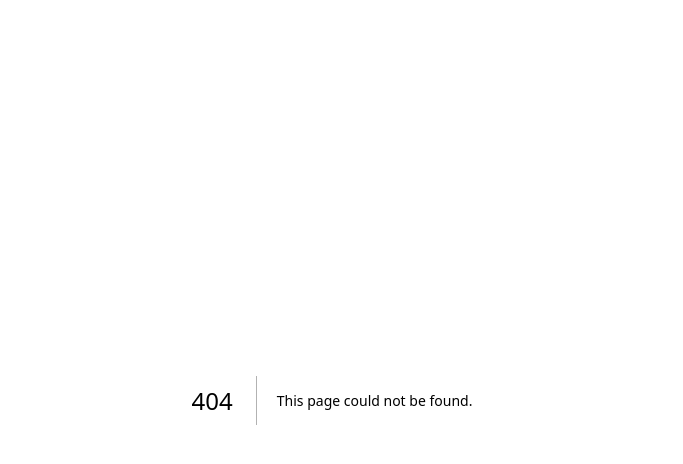
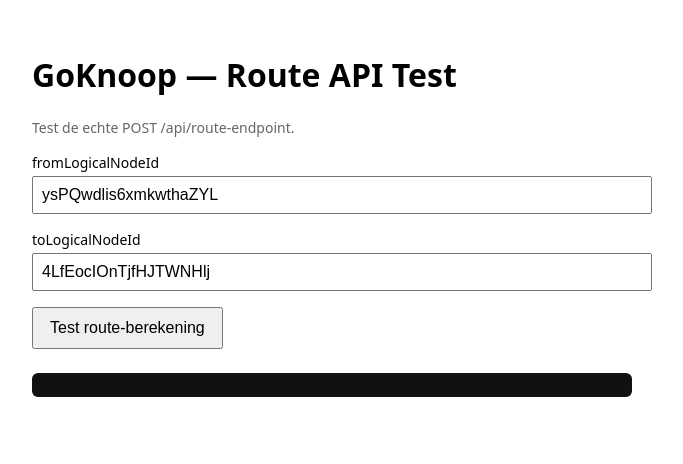
Before and after one commit to stuctech-eng/GoKnoop, a Next.js app: page /admin/route-test in a window 1280 px wide. Before the commit this address had no page. Shown: the top 464 px of the page, without its empty margins (308-991 px from the left). Built offline with nearby package versions, Linux system fonts and the light colour scheme.

Commit message:
goknoop route test page — v1.0.68 — 28 aug 2026, 16:39

```diff
--- /dev/null
+++ b/app/admin/route-test/page.tsx
@@ -0,0 +1,85 @@
+"use client";
+
+import { useState } from "react";
+
+/**
+ * Handmatig testformulier voor de echte productie-API (POST /api/route).
+ * Alleen voor eigen gebruik, niet gelinkt vanuit de publieke UI.
+ */
+export default function RouteTestPage() {
+  const [fromId, setFromId] = useState("ysPQwdlis6xmkwthaZYL");
+  const [toId, setToId] = useState("4LfEocIOnTjfHJTWNHlj");
+  const [result, setResult] = useState<string>("");
+  const [loading, setLoading] = useState(false);
+
+  async function runTest() {
+    setLoading(true);
+    setResult("Bezig...");
+    const t0 = Date.now();
+    try {
+      const res = await fetch("/api/route", {
+        method: "POST",
+        headers: { "Content-Type": "application/json" },
+        body: JSON.stringify({ fromLogicalNodeId: fromId, toLogicalNodeId: toId }),
+      });
+      const data = await res.json();
+      const clientTimeMs = Date.now() - t0;
+      setResult(JSON.stringify({ httpStatus: res.status, clientTimeMs, response: data }, null, 2));
+    } catch (err) {
+      setResult(`Fout: ${err instanceof Error ? err.message : String(err)}`);
+    }
+    setLoading(false);
+  }
+
+  return (
+    <main style={{ fontFamily: "system-ui", padding: "1.5rem", maxWidth: 600, margin: "0 auto" }}>
+      <h1>GoKnoop — Route API Test</h1>
+      <p style={{ color: "#666", fontSize: 14 }}>Test de echte POST /api/route-endpoint.</p>
+
+      <div style={{ marginTop: "1rem" }}>
+        <label style={{ display: "block", fontSize: 14, marginBottom: 4 }}>fromLogicalNodeId</label>
+        <input
+          type="text"
+          value={fromId}
+          onChange={(e) => setFromId(e.target.value)}
+          style={{ width: "100%", padding: 8, fontSize: 16 }}
+        />
+      </div>
+
+      <div style={{ marginTop: "1rem" }}>
+        <label style={{ display: "block", fontSize: 14, marginBottom: 4 }}>toLogicalNodeId</label>
+        <input
+          type="text"
+          value={toId}
+          onChange={(e) => setToId(e.target.value)}
+          style={{ width: "100%", padding: 8, fontSize: 16 }}
+        />
+      </div>
+
+      <button
+        disabled={loading}
+        onClick={runTest}
+        style={{ marginTop: "1rem", padding: "10px 16px", fontSize: 16 }}
+      >
+        {loading ? "Bezig..." : "Test route-berekening"}
+      </button>
+
+      <pre
+        style={{
+          marginTop: "1.5rem",
+          background: "#111",
+          color: "#0f0",
+          padding: 12,
+          fontSize: 12,
+          whiteSpace: "pre-wrap",
+          wordBreak: "break-word",
+          borderRadius: 6,
+          maxHeight: 500,
+          overflowY: "auto",
+        }}
+      >
+        {result}
+      </pre>
+    </main>
+  );
+}
```
